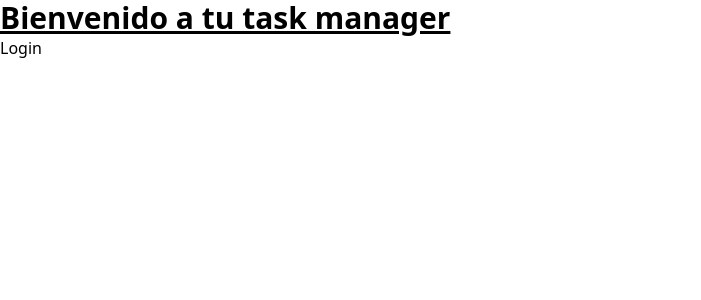
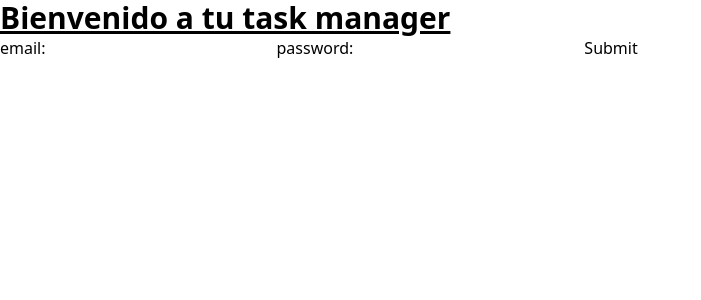
Before and after one commit to BetoPD/todo-app-frontEnd, a React (Create React App) app: page / in a window 1280 px wide. Shown: the top 300 px of the page, without its empty margins (0-701 px from the left). Built offline with nearby package versions, Linux system fonts and the light colour scheme.

Commit message:
Add ProtectedPages, Navbar, and Tasks components

```diff
--- a/src/App.js
+++ b/src/App.js
@@ -2,6 +2,9 @@ import { BrowserRouter, Routes, Route } from 'react-router-dom';
 import HomePage from './pages/HomePage';
 import Register from './pages/Register';
 import Login from './pages/Login';
+import ProtectedPages from './pages/ProtectedPages';
+import Navbar from './pages/Navbar';
+import Tasks from './pages/Tasks';
 
 export default function App() {
   return (
@@ -11,8 +14,10 @@ export default function App() {
           <Route index element={<Login />} />
           <Route path="register" element={<Register />} />
         </Route>
-        <Route>
-
+        <Route path="/homepage" element={<ProtectedPages />}>
+          <Route path="/homepage" element={<Navbar />}>
+            <Route index element={<Tasks />} />
+          </Route>
         </Route>
       </Routes>
     </BrowserRouter>
--- a/src/api/api.js
+++ b/src/api/api.js
@@ -18,6 +18,9 @@ export const login = async (email, password) => {
     const body = JSON.stringify({ email, password });
     const response = await fetch(apiEndpoint + '/login', {
       method: 'POST',
+      headers: {
+        'Content-Type': 'application/json',
+      },
       body: body,
     });
     return await response.json();
--- a/src/app/store.js
+++ b/src/app/store.js
@@ -1,8 +1,10 @@
 import { configureStore } from '@reduxjs/toolkit';
 import userReducer from '../features/userSlice';
+import taskReducer from '../features/tasksSlice';
 
 export const store = configureStore({
   reducer: {
     user: userReducer,
+    task: taskReducer,
   },
 });
--- a/src/features/userSlice.js
+++ b/src/features/userSlice.js
@@ -22,8 +22,14 @@ const userSlice = createSlice({
   initialState: {
     username: '',
     email: '',
+    authorazied: false,
     hasErrors: false,
     isLoading: false,
+  },
+  reducers: {
+    toggleAuthorized: (state) => {
+      state.authorazied = !state.authorazied;
+    },
   },
   extraReducers: {
     [loginUser.pending]: (state) => {
@@ -57,4 +63,6 @@ const userSlice = createSlice({
   },
 });
 
+export const { toggleAuthorized } = userSlice.actions;
+
 export default userSlice.reducer;
--- a/src/pages/Login.js
+++ b/src/pages/Login.js
@@ -1,5 +1,40 @@
+import { useState, useEffect } from 'react';
+import { loginUser } from '../features/userSlice';
+import { useDispatch } from 'react-redux';
 export default function Login() {
+  const [email, setEmail] = useState('');
+  const [password, setPassword] = useState('');
+  const dispatch = useDispatch();
+
+  const handleSubmit = (e) => {
+    e.preventDefault();
+    dispatch(loginUser({ email, password }));
+    setPassword('');
+  };
+
   return (
-    <div>Login</div>
-  )
+    <div>
+      <form onSubmit={handleSubmit}>
+        <label>
+          email:
+          <input
+            type="email"
+            value={email}
+            onChange={(e) => setEmail(e.target.value)}
+            required
+          />
+        </label>
+        <label>
+          password:
+          <input
+            type="password"
+            value={password}
+            onChange={(e) => setPassword(e.target.value)}
+            required
+          />
+        </label>
+        <button type="submit">Submit</button>
+      </form>
+    </div>
+  );
 }
--- /dev/null
+++ b/src/pages/Navbar.js
@@ -0,0 +1,5 @@
+import React from 'react';
+
+export default function Navbar() {
+  return <div>Navbar</div>;
+}
--- /dev/null
+++ b/src/pages/ProtectedPages.js
@@ -0,0 +1,11 @@
+import React from 'react';
+import { useDispatch, useSelector } from 'react-redux';
+import { toggleAuthorized } from '../features/userSlice';
+import { Navigate, Outlet } from 'react-router-dom';
+export default function ProtectedPages() {
+  const authorized = useSelector((state) => state.user.authorized);
+
+  if (!authorized) return <Navigate to="/" />;
+
+  return <Outlet />;
+}
--- /dev/null
+++ b/src/pages/Tasks.js
@@ -0,0 +1,5 @@
+import React from 'react';
+
+export default function Tasks() {
+  return <div>Tasks</div>;
+}
```
